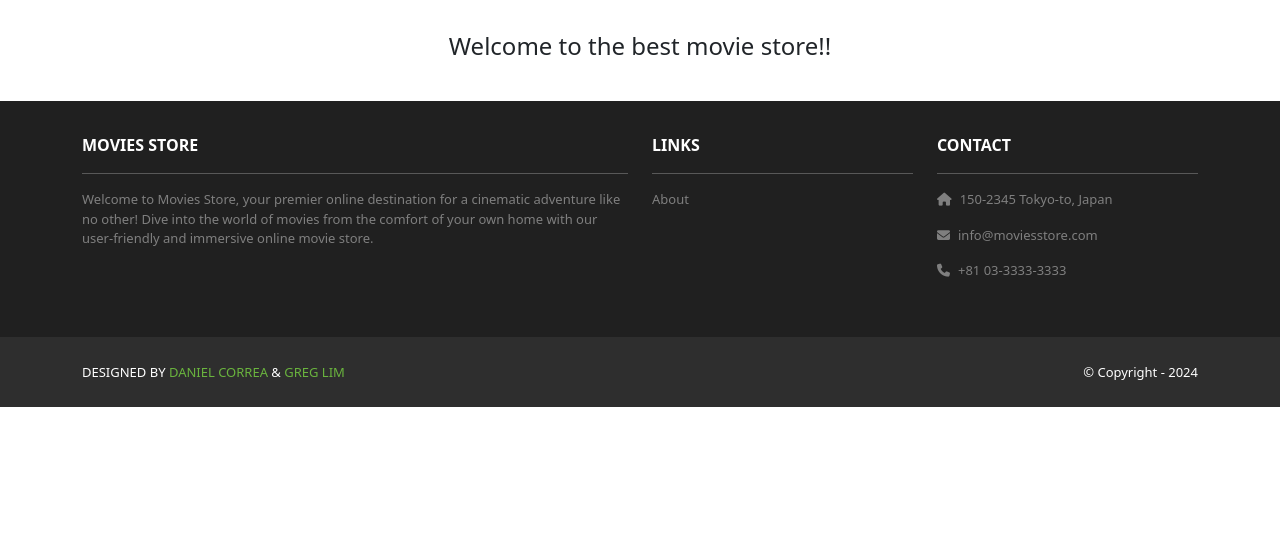
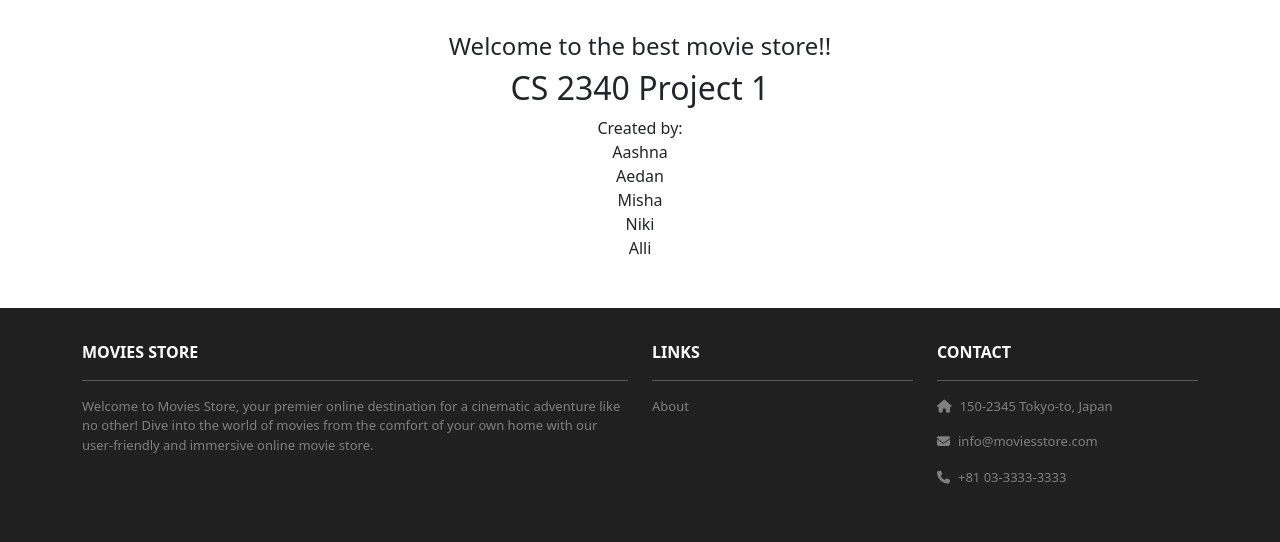
Before and after one commit to kshiraas000/moneyParce, a Django app: page / in a window 1280 px wide. Shown: the part 224-766 px from the top of the page. Before the commit the page ends 631 px from the top, so only its background shows below. Run offline with Django 5.2, Linux system fonts and the light colour scheme; some libraries are stand-ins or nearby versions.

Commit message:
chapter 3, and im done - Aedan W.

```diff
--- a/home/templates/home/index.html
+++ b/home/templates/home/index.html
@@ -14,7 +14,12 @@
     <div class="row mt-3">
       <div class="col mx-auto text-center mb-3">
         <h4>Welcome to the best movie store!!</h4>
+                  <h2>
+            CS 2340 Project 1
+        </h2>
+        <p>Created by: <br>Aashna<br>Aedan<br>Misha<br>Niki<br>Alli</p>
       </div>
+
     </div>
   </div>
 </div>
```
